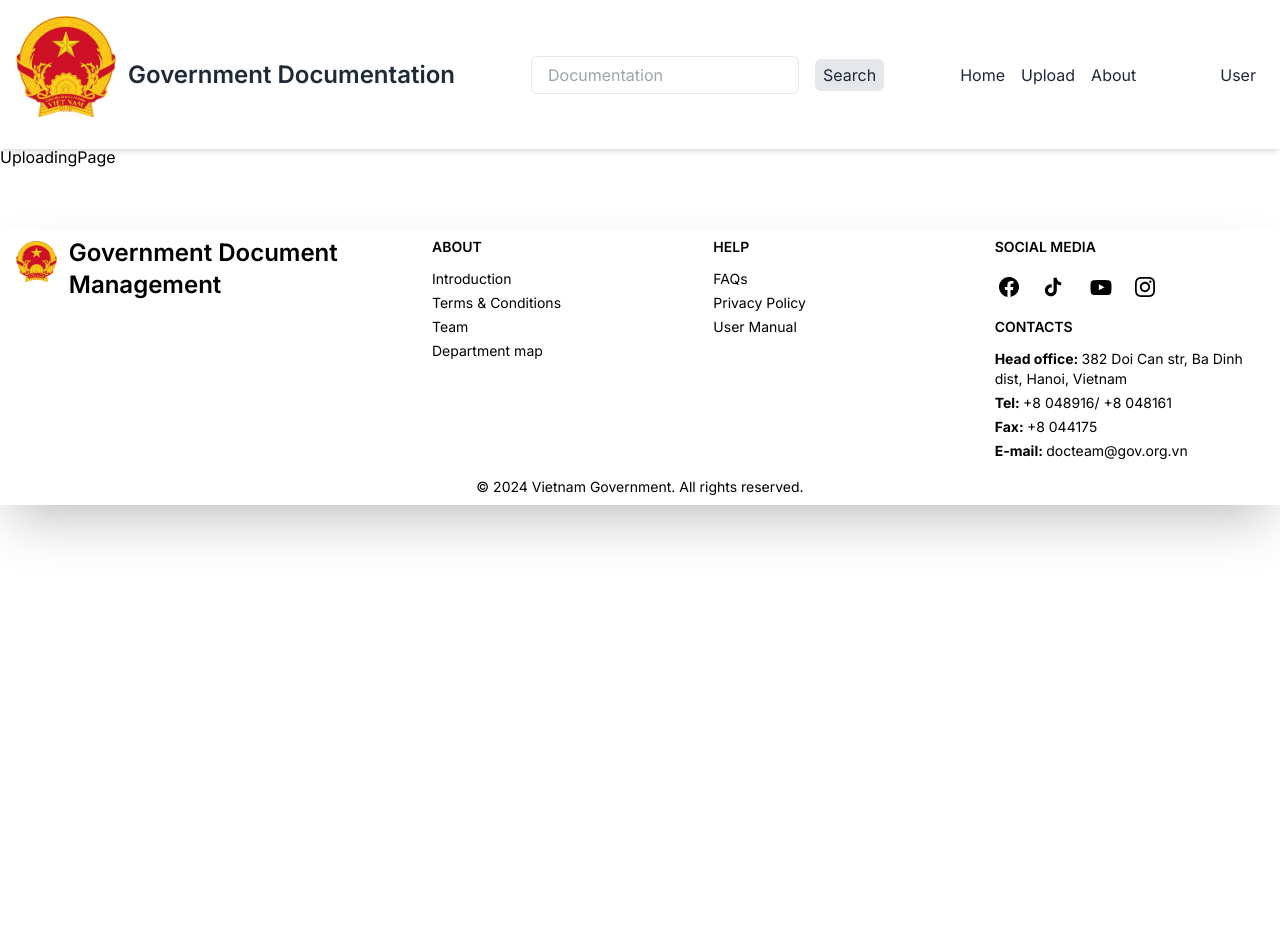
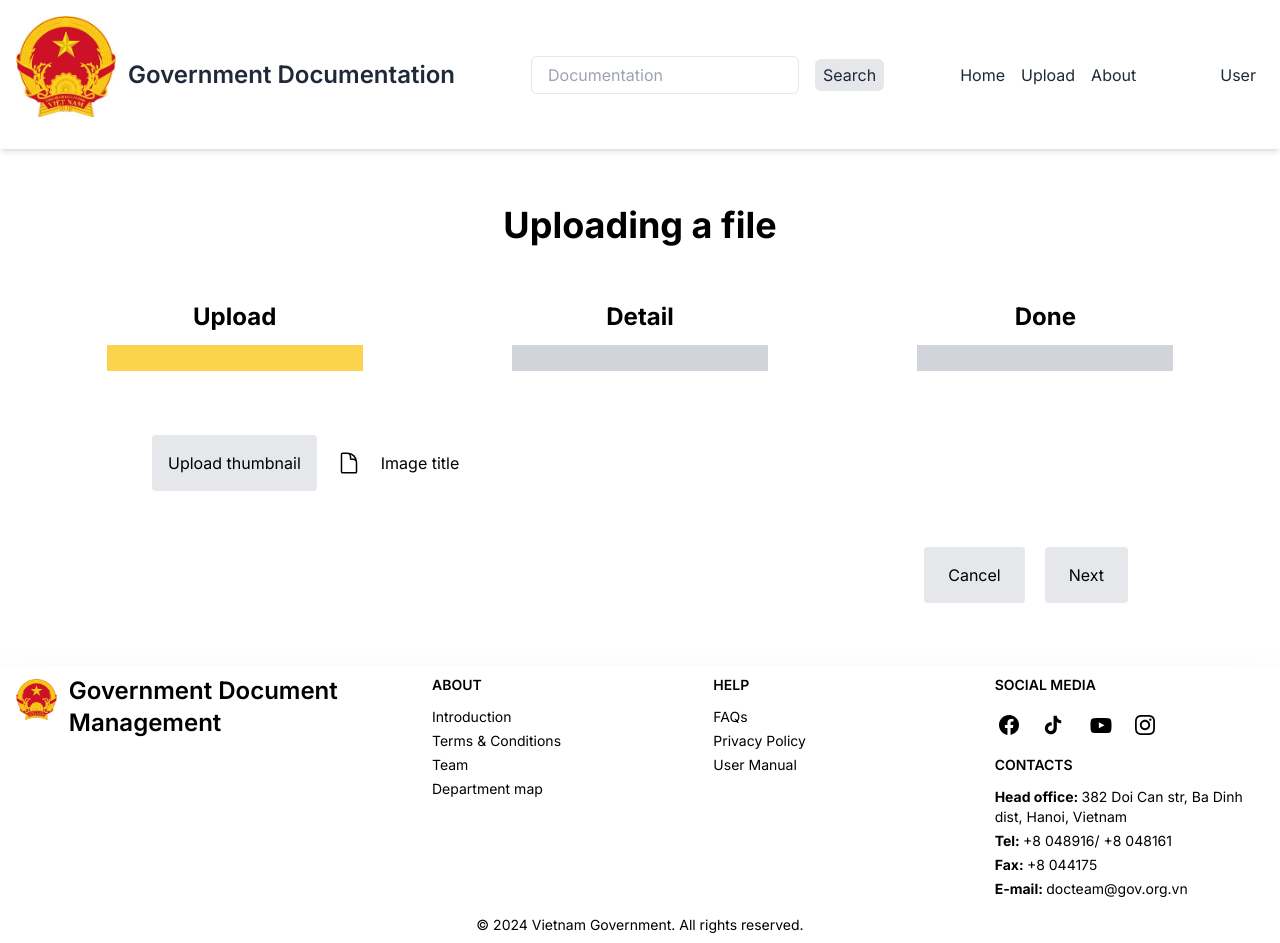
Before and after one commit to cuonglexuan203/document-management, a Next.js app in the folder client/document-management/: page /uploading in a window 1280 px wide. Before the commit the page ends 800 px from the top, so only its background shows below. Built offline with nearby package versions, Linux system fonts and the light colour scheme.

Commit message:
Update Upload page

```diff
--- /dev/null
+++ b/client/document-management/src/app/(main)/_components/Detail.tsx
@@ -0,0 +1,55 @@
+import React from "react";
+
+const Detail = () => {
+    return (
+        <div className="mx-10 my-10">
+            <p className="mt-14 text-center font-bold text-4xl">Uploading a file</p>
+            <div className="mt-14 grid grid-cols-3 gap-4 text-center">
+                <div className="flex justify-center items-center flex-col">
+                    <p className="font-bold text-2xl">Upload</p>
+                    <div className="mt-3 border border-solid border-gray-300 w-64 p-3 bg-gray-300"></div>
+                </div>
+                <div className="flex justify-center items-center flex-col">
+                    <p className="font-bold text-2xl">Detail</p>
+                    <div className="mt-3 border border-solid border-amber-300 w-64 p-3 bg-amber-300"></div>
+                </div>
+                <div className="flex justify-center items-center flex-col">
+                    <p className="font-bold text-2xl">Done</p>
+                    <div className="mt-3 border border-solid border-gray-300 w-64 p-3 bg-gray-300"></div>
+                </div>
+            </div>
+            <div className="mt-14 block p-6 border rounded my-2 border-gray-100 bg-gray-100">
+                <div className="my-3 ml-8 flex">
+                    <svg xmlns="http://www.w3.org/2000/svg" fill="none" viewBox="0 0 24 24" stroke-width="1.5" stroke="currentColor" className="w-6 h-6">
+                        <path stroke-linecap="round" stroke-linejoin="round" d="M19.5 14.25v-2.625a3.375 3.375 0 0 0-3.375-3.375h-1.5A1.125 1.125 0 0 1 13.5 7.125v-1.5a3.375 3.375 0 0 0-3.375-3.375H8.25m2.25 0H5.625c-.621 0-1.125.504-1.125 1.125v17.25c0 .621.504 1.125 1.125 1.125h12.75c.621 0 1.125-.504 1.125-1.125V11.25a9 9 0 0 0-9-9Z" />
+                    </svg>
+                    <p className="ml-5 text-base">Document title</p>
+                </div>
+                <hr></hr>
+                <div className="mt-10 mx-8">
+                    <div className="mb-6 flex items-center">
+                        <label htmlFor="default-input" className="font-bold text-2xl mr-9 w-32 items-center justify-center">Ministry</label>
+                        <input type="text" id="default-input" className="bg-gray-50 border border-gray-50 text-base rounded-lg block w-full p-2.5" />
+                    </div>
+                    <div className="mb-6 flex items-center">
+                        <label htmlFor="default-input" className="font-bold text-2xl mr-5 w-32 items-center justify-center">Description</label>
+                        <input type="text" id="default-input" className="bg-gray-50 border border-gray-50 text-base rounded-lg block w-full p-2.5" />
+                    </div>
+                    <div className="mb-6 flex items-center">
+                        <button className="bg-gray-200 hover:bg-gray-300 text-black py-5 px-4 rounded">Upload thumbnail</button>
+                        <svg xmlns="http://www.w3.org/2000/svg" fill="none" viewBox="0 0 24 24" stroke-width="1.5" stroke="currentColor" className="ml-5 w-6 h-6">
+                            <path stroke-linecap="round" stroke-linejoin="round" d="M19.5 14.25v-2.625a3.375 3.375 0 0 0-3.375-3.375h-1.5A1.125 1.125 0 0 1 13.5 7.125v-1.5a3.375 3.375 0 0 0-3.375-3.375H8.25m2.25 0H5.625c-.621 0-1.125.504-1.125 1.125v17.25c0 .621.504 1.125 1.125 1.125h12.75c.621 0 1.125-.504 1.125-1.125V11.25a9 9 0 0 0-9-9Z" />
+                        </svg>
+                        <p className="ml-5 text-base">Image title</p>
+                    </div>
+                </div>
+            </div>
+            <div className="mt-14 my-2 block flex justify-end">
+                <button className="bg-gray-200 hover:bg-gray-300 text-black py-5 px-4 rounded mr-5">Previous</button>
+                <button className="bg-gray-200 hover:bg-gray-300 text-black py-5 px-4 rounded">Upload</button>
+            </div>
+        </div>
+    )
+}
+
+export default Detail
--- /dev/null
+++ b/client/document-management/src/app/(main)/_components/Finish.tsx
@@ -0,0 +1,15 @@
+import React from "react";
+
+const Finish = () => {
+    return (
+        <div className="mx-10 my-10">
+            <p className="mt-20 mt-20 text-center font-bold text-5xl">Thank you for uploading</p>
+            <div className="my-24 flex justify-center items-center">
+                <button className="bg-gray-200 hover:bg-gray-300 text-black py-5 px-4 rounded mr-40 ">Upload new document</button>
+                <button className="bg-gray-200 hover:bg-gray-300 text-black py-5 px-4 rounded ">Back to Home Page</button>
+            </div>
+        </div>
+    )
+}
+
+export default Finish
--- /dev/null
+++ b/client/document-management/src/app/(main)/_components/Upload.tsx
@@ -0,0 +1,36 @@
+import React from "react";
+
+const Upload = () => {
+    return (
+        <div className="mx-10 my-10">
+            <p className="mt-14 text-center font-bold text-4xl">Uploading a file</p>
+            <div className="mt-14 grid grid-cols-3 gap-4 text-center">
+                <div className="flex justify-center items-center flex-col">
+                    <p className="font-bold text-2xl">Upload</p>
+                    <div className="mt-3 border border-solid border-amber-300 w-64 p-3 bg-amber-300"></div>
+                </div>
+                <div className="flex justify-center items-center flex-col">
+                    <p className="font-bold text-2xl">Detail</p>
+                    <div className="mt-3 border border-solid border-gray-300 w-64 p-3 bg-gray-300"></div>
+                </div>
+                <div className="flex justify-center items-center flex-col">
+                    <p className="font-bold text-2xl">Done</p>
+                    <div className="mt-3 border border-solid border-gray-300 w-64 p-3 bg-gray-300"></div>
+                </div>
+            </div>
+            <div className="mt-16 ml-28 flex items-center">
+                <button className="bg-gray-200 hover:bg-gray-300 text-black py-5 px-4 rounded">Upload thumbnail</button>
+                <svg xmlns="http://www.w3.org/2000/svg" fill="none" viewBox="0 0 24 24" stroke-width="1.5" stroke="currentColor" className="ml-5 w-6 h-6">
+                    <path stroke-linecap="round" stroke-linejoin="round" d="M19.5 14.25v-2.625a3.375 3.375 0 0 0-3.375-3.375h-1.5A1.125 1.125 0 0 1 13.5 7.125v-1.5a3.375 3.375 0 0 0-3.375-3.375H8.25m2.25 0H5.625c-.621 0-1.125.504-1.125 1.125v17.25c0 .621.504 1.125 1.125 1.125h12.75c.621 0 1.125-.504 1.125-1.125V11.25a9 9 0 0 0-9-9Z" />
+                </svg>
+                <p className="ml-5 text-base">Image title</p>
+            </div>
+            <div className="mt-14 mr-28 block flex justify-end">
+                <button className="bg-gray-200 hover:bg-gray-300 text-black py-5 px-6 rounded mr-5">Cancel</button>
+                <button className="bg-gray-200 hover:bg-gray-300 text-black py-5 px-6 rounded">Next</button>
+            </div>
+        </div>
+    )
+}
+
+export default Upload
--- a/client/document-management/src/app/(main)/uploading/page.tsx
+++ b/client/document-management/src/app/(main)/uploading/page.tsx
@@ -1,8 +1,13 @@
 import React from 'react'
+import Upload from '../_components/Upload'
+import Detail from '../_components/Detail'
+import Finish from '../_components/Finish'
 
 const UploadingPage = () => {
     return (
-        <div>UploadingPage</div>
+        <div>
+            <Upload/>
+        </div>
     )
 }
 
```
